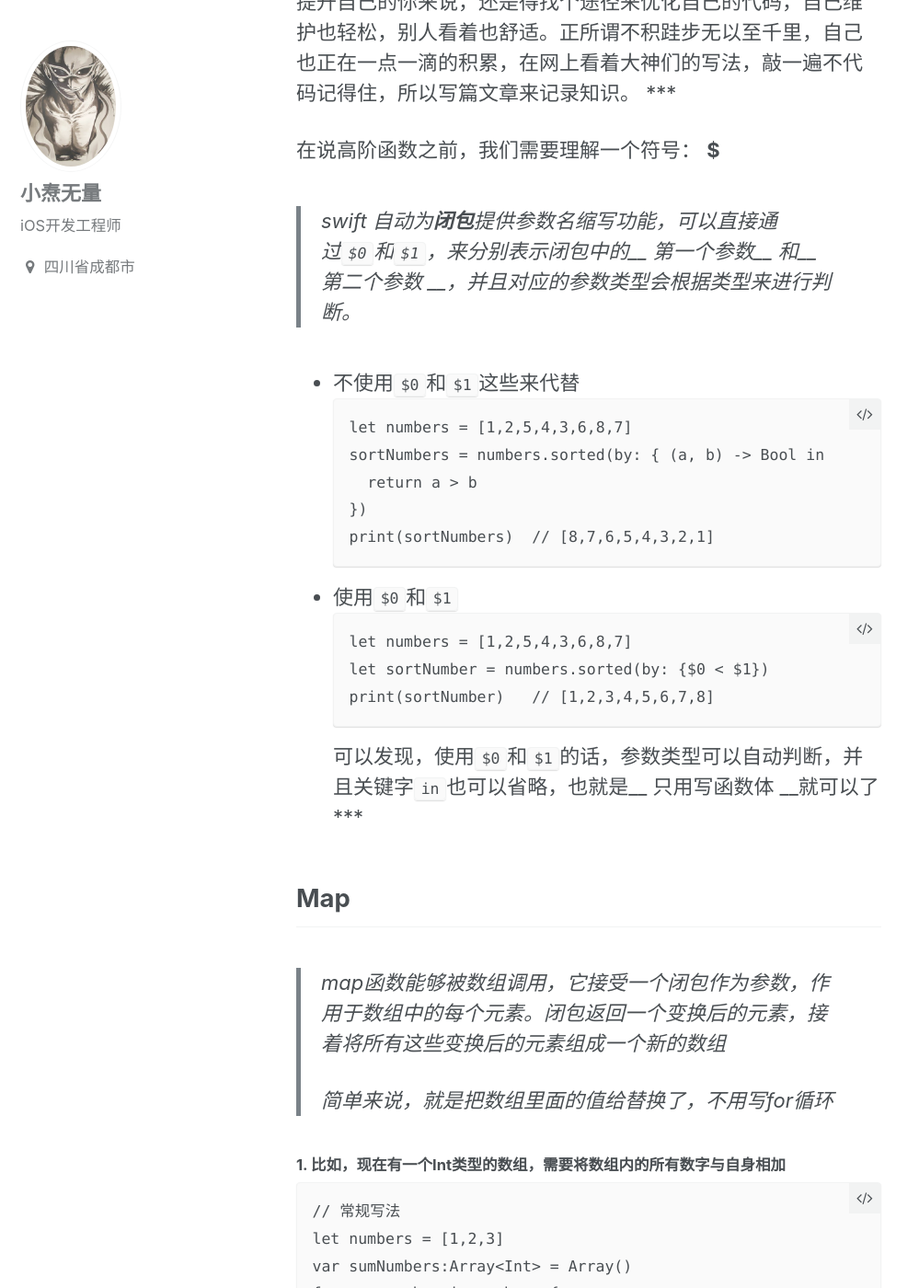
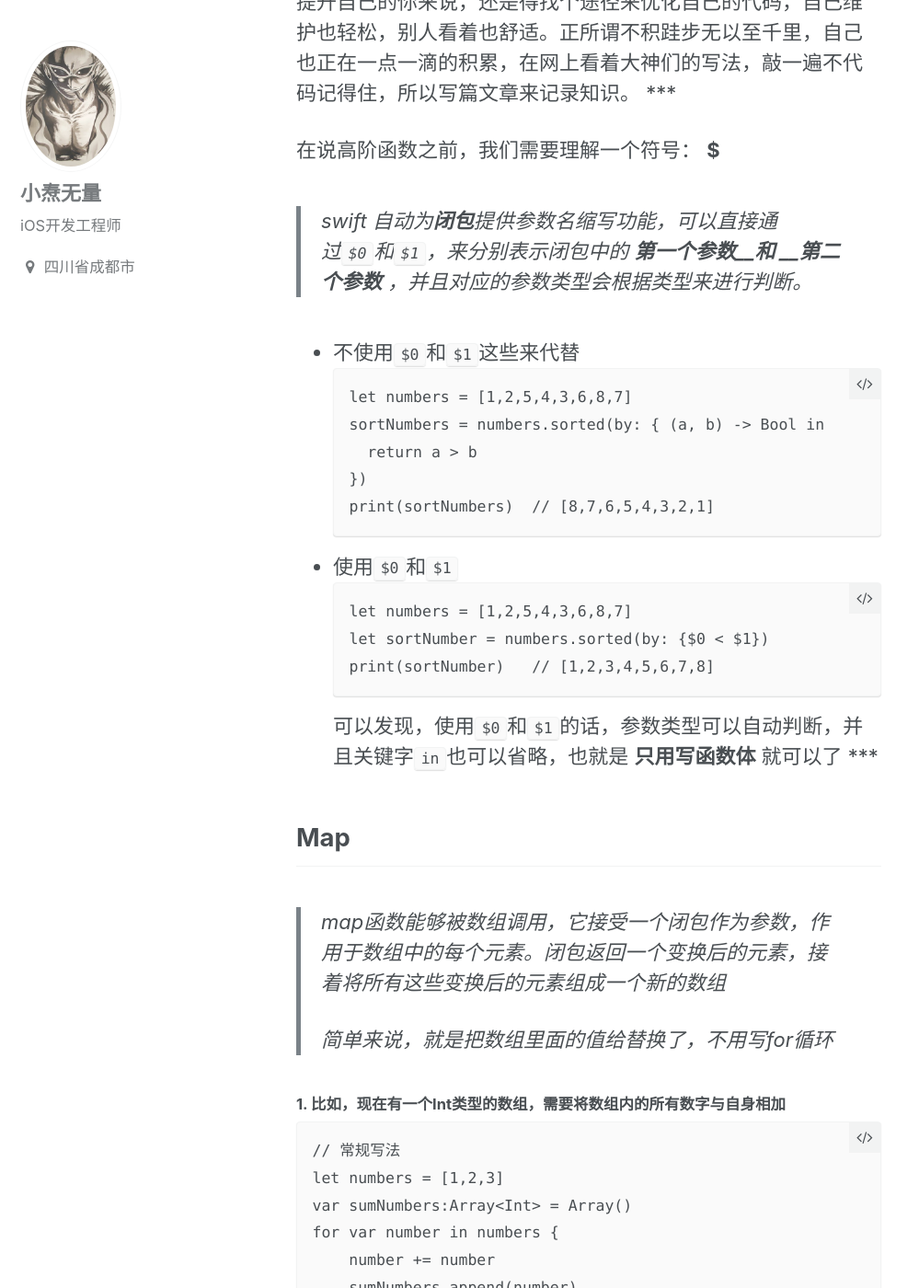
Before and after one commit to xiaotaowuliang/xiaotaowuliang.github.io, a Jekyll site: the page built from _posts/2018-03-04-Swift-Tips.md, in a window 1280 px wide and 1400 px high, scrolled down 840 px. Shown: the whole window at 92% size, without its empty margins (0-999 px from the left). Built offline with Jekyll 4.4.1, drawn with Linux system fonts in a browser that asks for light colours.

Commit message:
文章格式修改

````diff
--- a/_posts/2018-03-04-Swift-Tips.md
+++ b/_posts/2018-03-04-Swift-Tips.md
@@ -15,7 +15,7 @@ tags:
 
 在说高阶函数之前，我们需要理解一个符号： __$__
 
->swift 自动为**闭包**提供参数名缩写功能，可以直接通过```$0```和```$1```，来分别表示闭包中的__ 第一个参数__ 和__ 第二个参数 __，并且对应的参数类型会根据类型来进行判断。
+>swift 自动为**闭包**提供参数名缩写功能，可以直接通过```$0```和```$1```，来分别表示闭包中的 __第一个参数__和 __第二个参数__ ，并且对应的参数类型会根据类型来进行判断。
 
 - 不使用```$0```和```$1```这些来代替
 ```
@@ -32,7 +32,7 @@ let numbers = [1,2,5,4,3,6,8,7]
 let sortNumber = numbers.sorted(by: {$0 < $1})
 print(sortNumber)   // [1,2,3,4,5,6,7,8]
 ```
-可以发现，使用```$0```和```$1```的话，参数类型可以自动判断，并且关键字```in```也可以省略，也就是__ 只用写函数体 __就可以了
+可以发现，使用```$0```和```$1```的话，参数类型可以自动判断，并且关键字```in```也可以省略，也就是 __只用写函数体__ 就可以了
 ***
 
 
````
